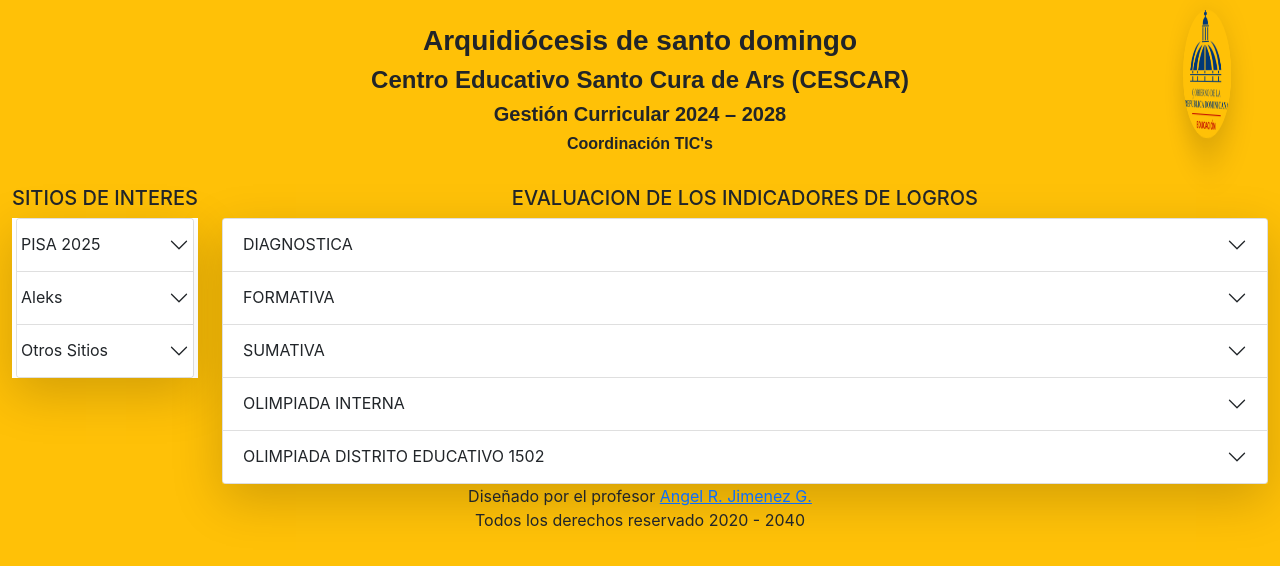
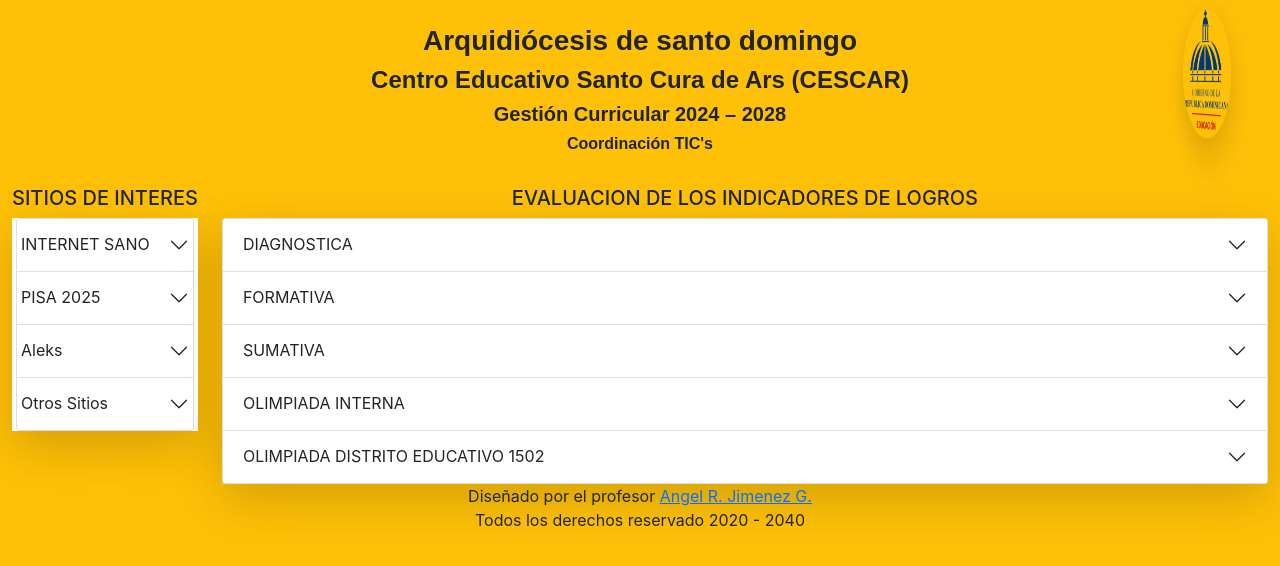
Before and after one commit to cescarsoporte/web, a React (Create React App) app: page / in a window 1280 px wide. Shown: the top 566 px of the page. Built offline with nearby package versions, Linux system fonts and the light colour scheme.

Commit message:
Internet sano

```diff
--- a/src/components/Sitios.js
+++ b/src/components/Sitios.js
@@ -46,6 +46,9 @@ const AccordionItem = ({ id, title, links }) => (
 );
 
 const Sitios = () => {
+	const InternetLinks = [
+    { href: "https://forms.gle/gB42AXNnRTQ8uXfn9", title: "Con el propósito de conocer de nuestros estudiantes algunos aspectos que tienen que ver con el buen uso de las redes sociales y demás herramientas tecnológicos disponibles en la actualidad, les invitamos a llenar el siguiente formulario para de manera general saber el nivel de dominio sobre este tema. Nota: Se ha omitido los datos personales.", text: "Formulario de Evaluación Internet Seguro" }
+    ];
 const pisaLinks = [
   { href: "https://proyectodescartes.org/competencias/materiales_didacticos/PISA-REDDescartes-CS601-JS/index.html"				, title: "Contenidos basado en las unidades liberadas de PISA.", text: "01 - Piscicultura sostenible." },
   { href: "https://proyectodescartes.org/competencias/materiales_didacticos/PISA-REDDescartes-CS637-JS/index.html"				, title: "Contenidos basado en las unidades liberadas de PISA.", text: "02 - Investigación sobre las ladera." },
@@ -109,9 +112,10 @@ const pisaLinks = [
       <ul className="bg-white px-1 shadow-lg text-start">
         <li>
           <div id="accordion-2" className="accordion" role="tablist">
-            <AccordionItem id="1" title="PISA 2025" links={pisaLinks} />
-            <AccordionItem id="2" title="Aleks" links={aleksLinks} />
-            <AccordionItem id="3" title="Otros Sitios" links={otrosLinks} />
+            <AccordionItem id="1" title="INTERNET SANO" links={pisaLinks} />
+            <AccordionItem id="2" title="PISA 2025" links={pisaLinks} />
+            <AccordionItem id="3" title="Aleks" links={aleksLinks} />
+            <AccordionItem id="4" title="Otros Sitios" links={otrosLinks} />
           </div>
         </li>
       </ul>
```
